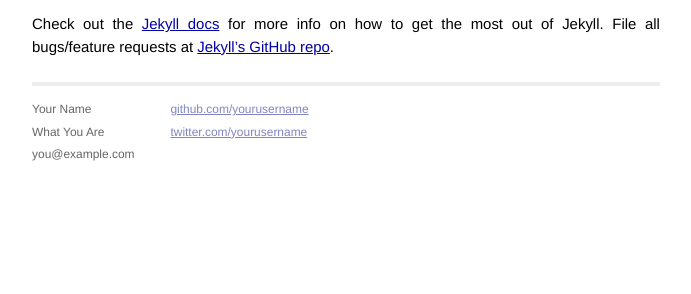
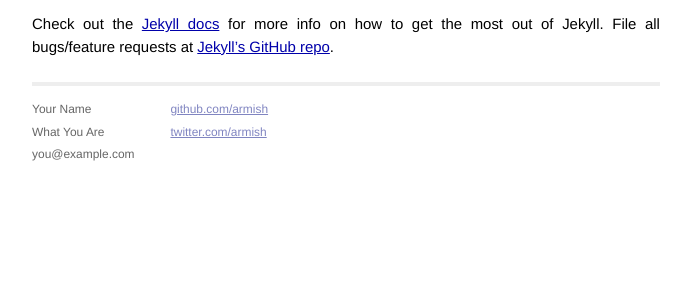
Before and after one commit to armish/ergosome, a Jekyll site: the page built from _posts/2013-12-18-welcome-to-jekyll.markdown, in a window 1280 px wide. Shown: the part 411-705 px from the top of the page, without its empty margins (294-985 px from the left). Built offline with Jekyll 4.4.1, drawn with Linux system fonts in a browser that asks for light colours; Markdown is read by kramdown in place of the engine named in the settings.

Commit message:
changed base url and edited the css inclusion accordingly

```diff
--- a/_layouts/default.html
+++ b/_layouts/default.html
@@ -7,10 +7,10 @@
         <meta name="viewport" content="width=device-width">
 
         <!-- syntax highlighting CSS -->
-        <link rel="stylesheet" href="/css/syntax.css">
+	<link rel="stylesheet" href="{{ site.baseurl }}/css/syntax.css">
 
         <!-- Custom CSS -->
-        <link rel="stylesheet" href="/css/main.css">
+	<link rel="stylesheet" href="{{ site.baseurl }}/css/main.css">
 
     </head>
     <body>
@@ -33,8 +33,8 @@
             </div>
             <div class="contact">
               <p>
-                <a href="https://github.com/yourusername">github.com/yourusername</a><br />
-                <a href="https://twitter.com/yourusername">twitter.com/yourusername</a><br />
+                <a href="https://github.com/armish">github.com/armish</a><br />
+                <a href="https://twitter.com/armish">twitter.com/armish</a><br />
               </p>
             </div>
           </div>
```
Also changed, not shown: 2 other files.
